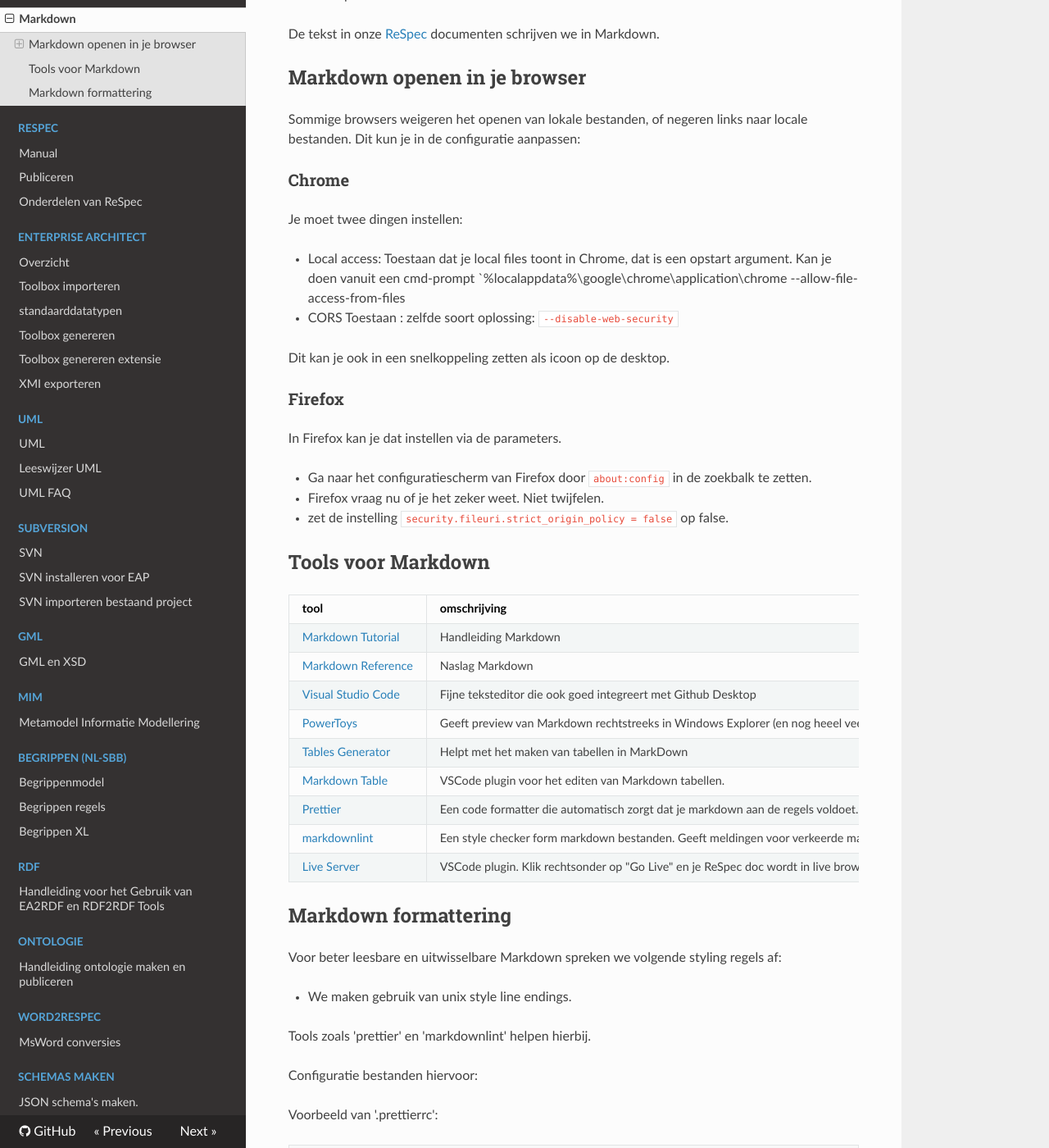
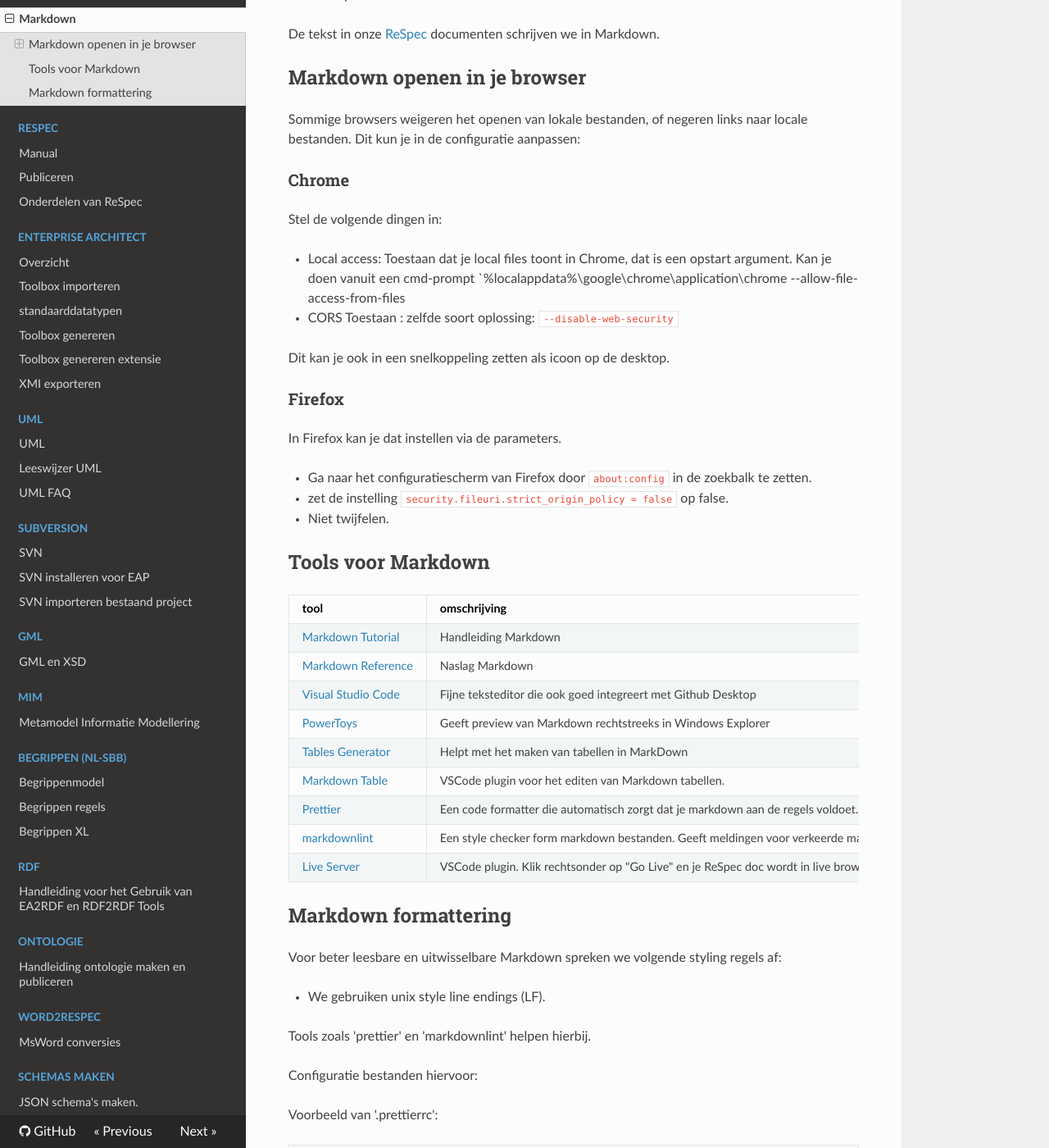
Before and after one commit to Geonovum/handleiding-tooling, an MkDocs documentation site: the page built from docs/Markdown/index.md, in a window 1280 px wide and 1400 px high, scrolled down 346 px. Shown: the whole window at 82% size. Built offline with MkDocs 1.6.1, drawn with Linux system fonts in a browser that asks for light colours; nearby versions of some CDN libraries; some of the changed text lies outside the part shown.

Commit message:
typefout verbeterd
Corrected phrasing and improved clarity in Markdown documentation.

```diff
--- a/docs/Markdown/index.md
+++ b/docs/Markdown/index.md
@@ -20,7 +20,7 @@ locale bestanden. Dit kun je in de configuratie aanpassen:
 
 ### Chrome
 
-Je moet twee dingen instellen:
+Stel de volgende dingen in:
 
 - Local access: Toestaan dat je local files toont in Chrome, dat is een opstart
   argument. Kan je doen vanuit een cmd-prompt
@@ -36,8 +36,8 @@ In Firefox kan je dat instellen via de parameters.
 
 - Ga naar het configuratiescherm van Firefox door `about:config` in de zoekbalk
   te zetten.
-- Firefox vraag nu of je het zeker weet. Niet twijfelen.
 - zet de instelling `security.fileuri.strict_origin_policy = false` op false.
+- Niet twijfelen.
 
 ## Tools voor Markdown
 
@@ -46,7 +46,7 @@ In Firefox kan je dat instellen via de parameters.
 | [Markdown Tutorial](https://www.markdownguide.org/getting-started/)                         | Handleiding Markdown                                                                            |
 | [Markdown Reference](https://www.markdownguide.org/basic-syntax)                            | Naslag Markdown                                                                                 |
 | [Visual Studio Code](https://code.visualstudio.com/)                                        | Fijne teksteditor die ook goed integreert met Github Desktop                                    |
-| [PowerToys](https://learn.microsoft.com/en-us/windows/powertoys/)                           | Geeft preview van Markdown rechtstreeks in Windows Explorer (en nog heeel veel andere tooltjes) |
+| [PowerToys](https://learn.microsoft.com/en-us/windows/powertoys/)                           | Geeft preview van Markdown rechtstreeks in Windows Explorer |
 | [Tables Generator](https://www.tablesgenerator.com/markdown_tables)                         | Helpt met het maken van tabellen in MarkDown                                                    |
 | [Markdown Table](https://marketplace.visualstudio.com/items?itemName=TakumiI.markdowntable) | VSCode plugin voor het editen van Markdown tabellen.                                            |
 | [Prettier](https://prettier.io/)                                                            | Een code formatter die automatisch zorgt dat je markdown aan de regels voldoet.                 |
@@ -58,9 +58,7 @@ In Firefox kan je dat instellen via de parameters.
 Voor beter leesbare en uitwisselbare Markdown spreken we volgende styling regels
 af:
 
-- We maken gebruik van unix style line endings.
-
-
+- We gebruiken unix style line endings (LF).
 
 Tools zoals 'prettier' en 'markdownlint' helpen hierbij.
 
```
Also changed, not shown: other parts of docs/Markdown/index.md (+1 -1 lines).
